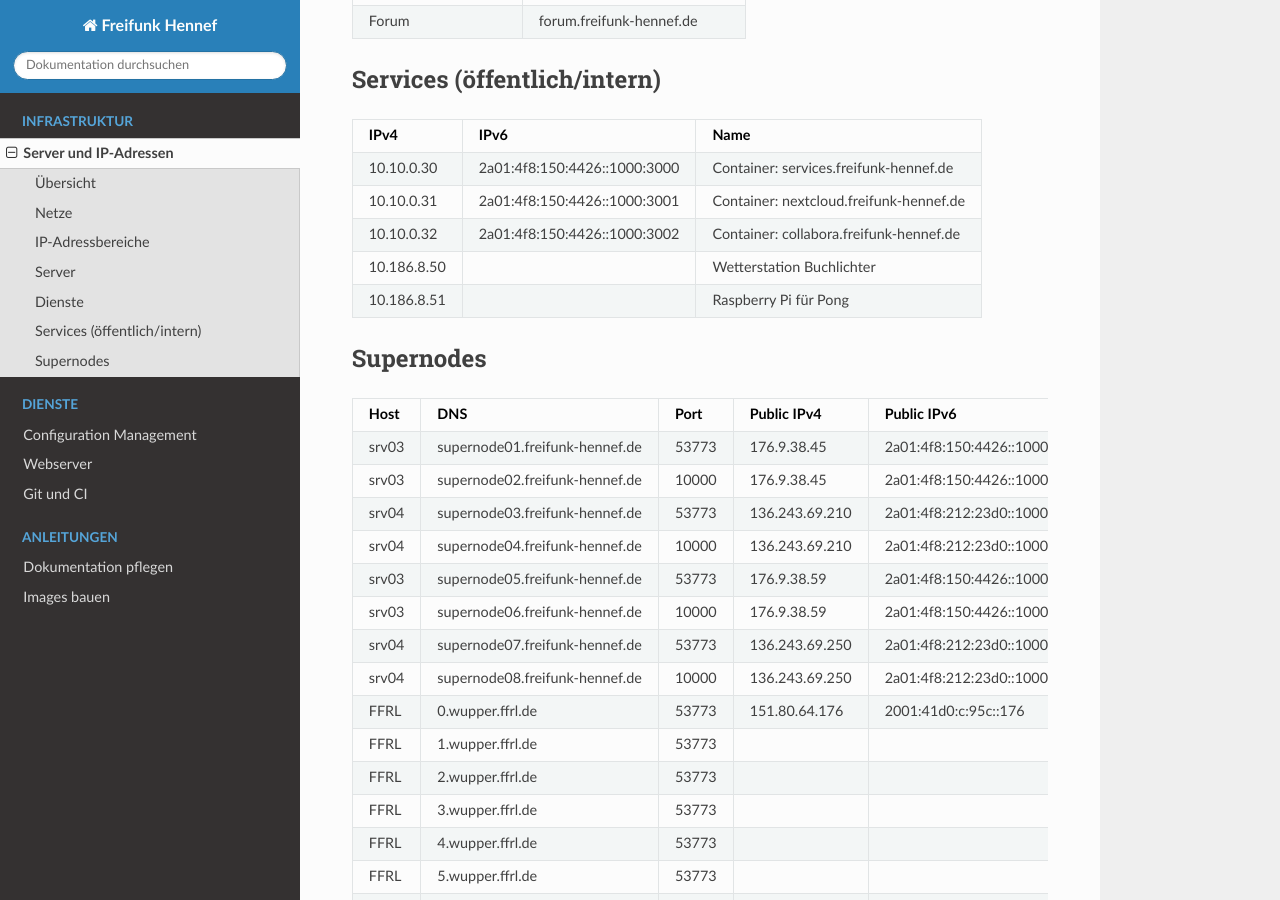
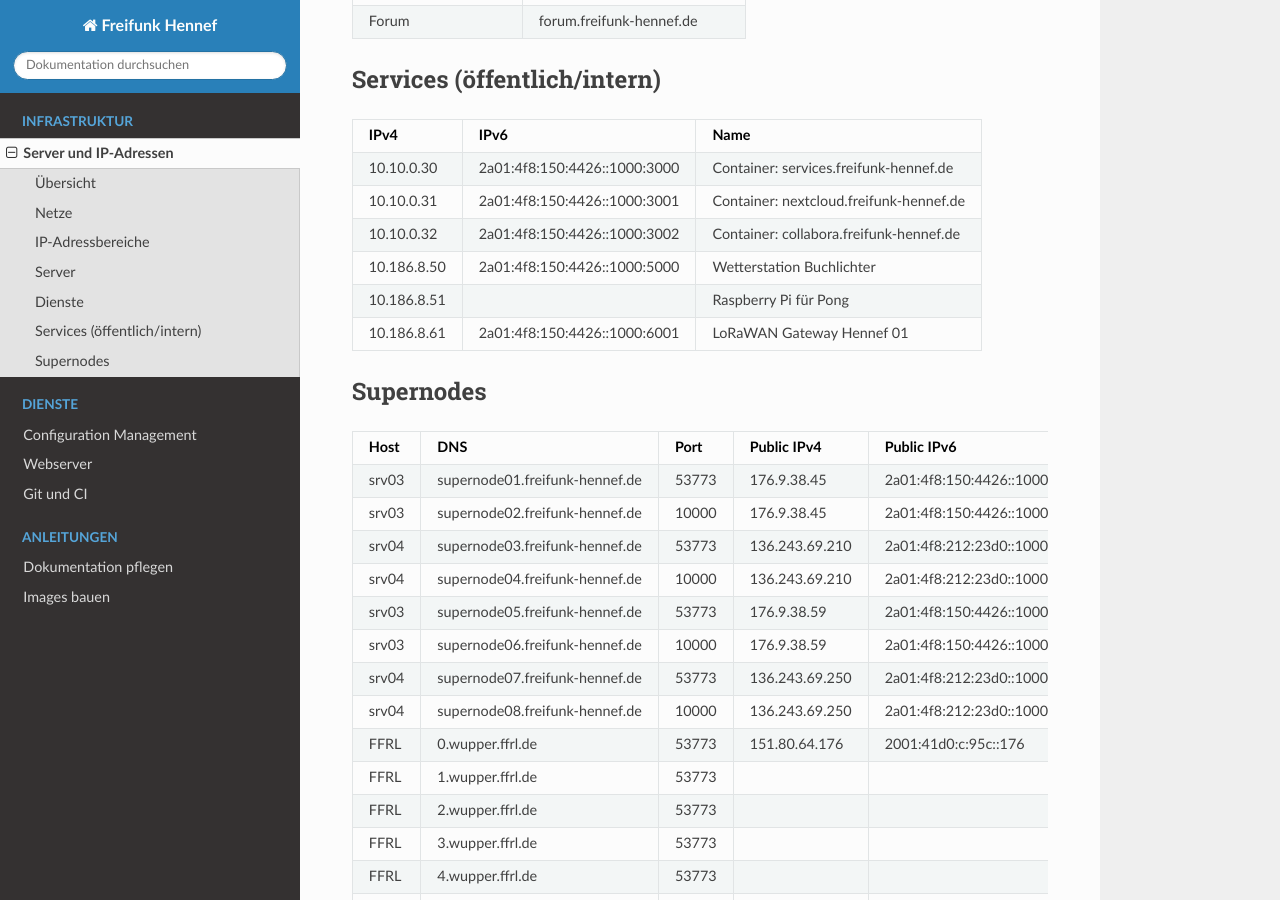
Before and after one commit to Freifunk-Hennef/FFHEF-Docs, a Sphinx documentation site: the page built from source/server-ip-adressen.rst, in a window 1280 px wide and 900 px high, scrolled down 1492 px. Built offline with Sphinx 7.4.7 and the Read the Docs theme 2.0.0, drawn with Linux system fonts in a browser that asks for light colours.

Commit message:
[FIX] feste IP vergeben für das LoRaWAN Gateway, damit das auch gefunden werden kann zur SSH Fernwartung

```diff
--- a/source/server-ip-adressen.rst
+++ b/source/server-ip-adressen.rst
@@ -124,9 +124,11 @@ Services (öffentlich/intern)
 +---------------+------------------------------+-----------------------------------------+
 | 10.10.0.32    | 2a01:4f8:150:4426::1000:3002 | Container: collabora.freifunk-hennef.de |
 +---------------+------------------------------+-----------------------------------------+
-| 10.186.8.50   |                              | Wetterstation Buchlichter               |
+| 10.186.8.50   | 2a01:4f8:150:4426::1000:5000 | Wetterstation Buchlichter               |
 +---------------+------------------------------+-----------------------------------------+
 | 10.186.8.51   |                              | Raspberry Pi für Pong                   |
++---------------+------------------------------+-----------------------------------------+
+| 10.186.8.61   | 2a01:4f8:150:4426::1000:6001 | LoRaWAN Gateway Hennef 01               |
 +---------------+------------------------------+-----------------------------------------+
 
 Supernodes
```
